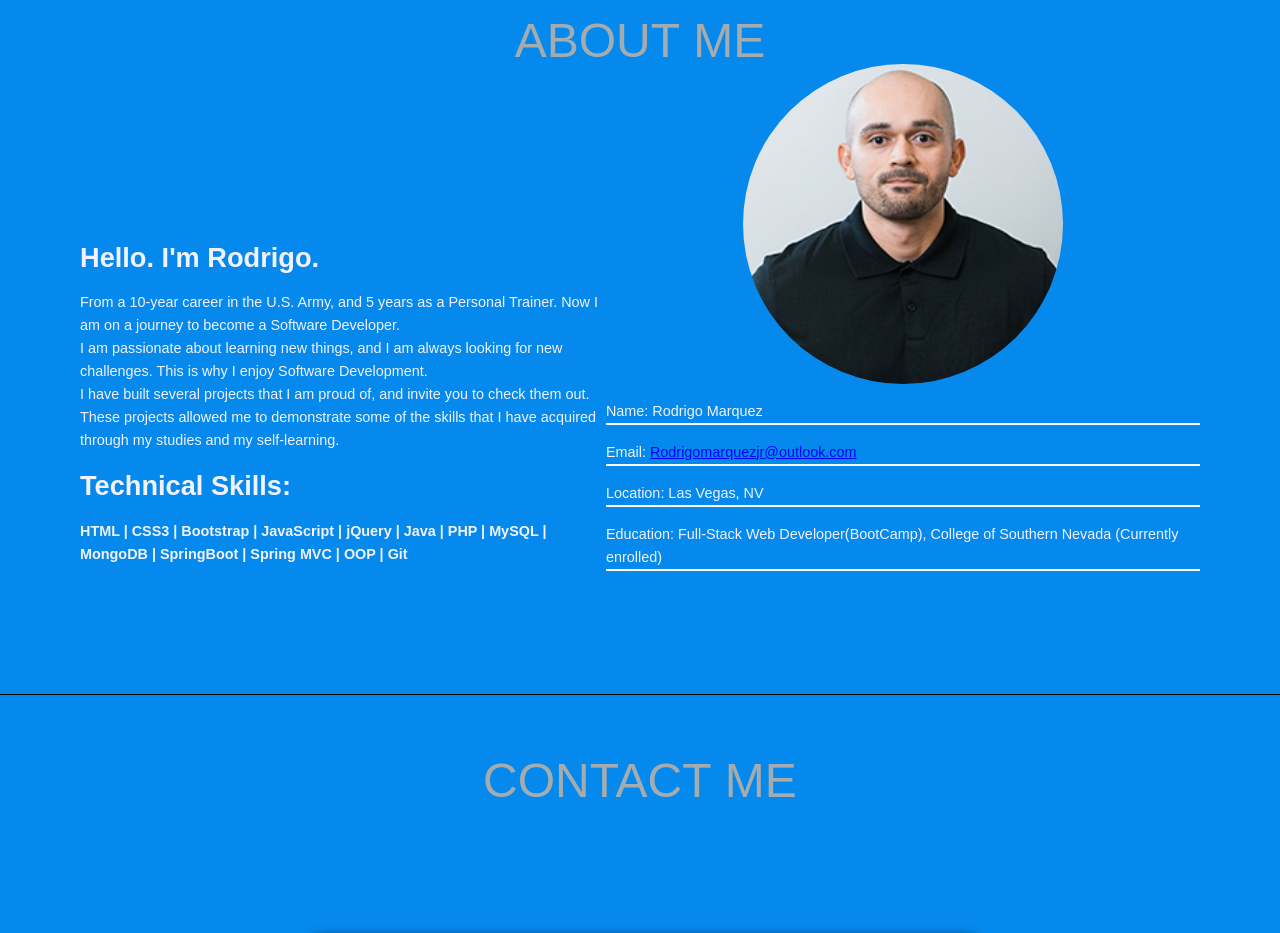
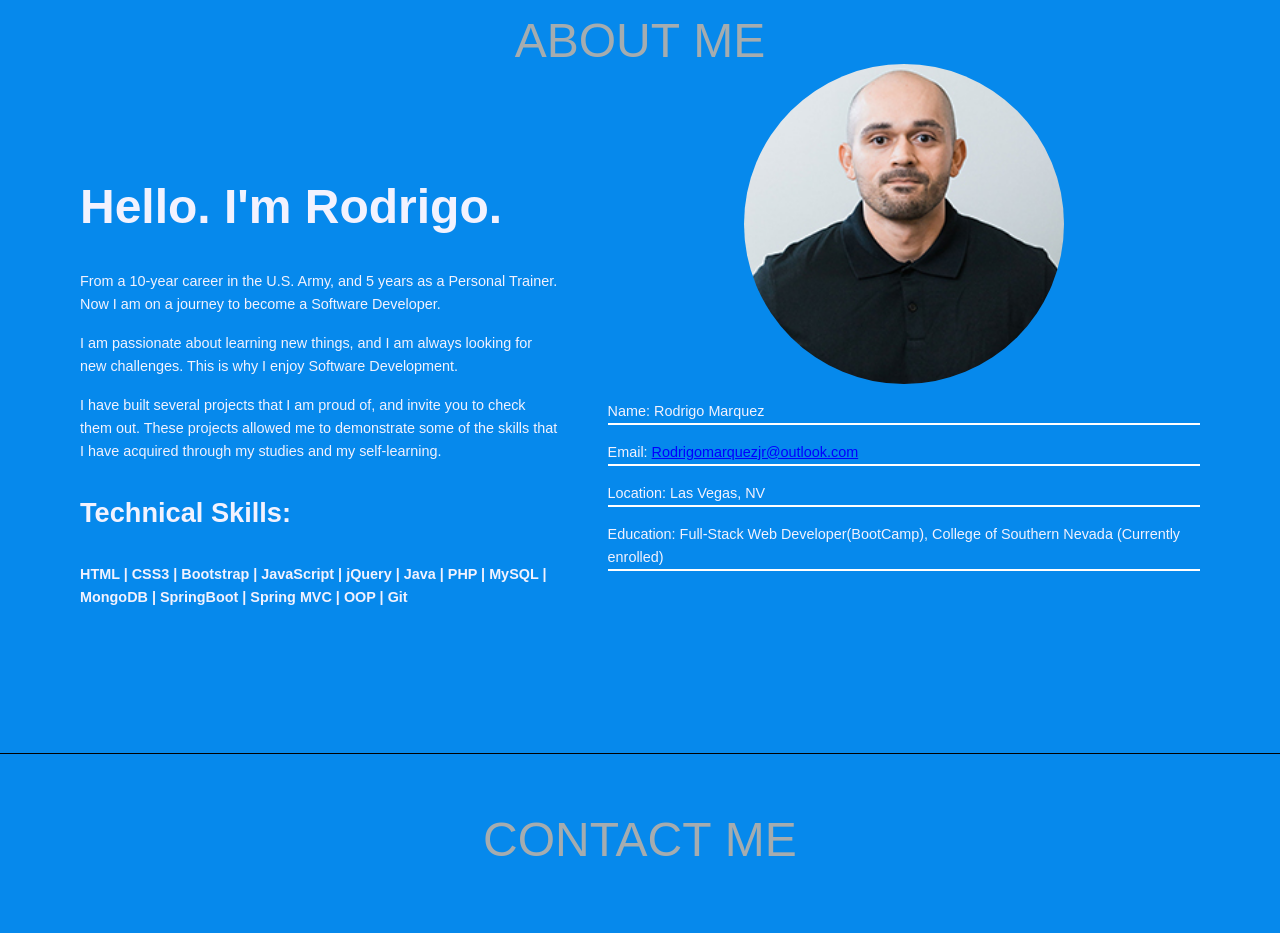
Before and after one commit to RodrigoM09/NewPortfolio, a website: page views/index.html in a window 1280 px wide. Shown: the part 2758-3691 px from the top of the page. Drawn offline with nearby package versions, Linux system fonts and the light colour scheme.

```diff
--- a/css/aboutMe.css
+++ b/css/aboutMe.css
@@ -7,7 +7,8 @@
     flex-direction: column;
     width: 50%;
     justify-content: center;
-    padding: 4rem 0 3rem;
+    padding: 0 3rem 4rem 0;
+    gap: 1rem;
 }
 .aboutMeBodyLeft > p:last-child{
     font-weight: bold;
--- a/views/index.html
+++ b/views/index.html
@@ -223,7 +223,7 @@
                         <div class="aboutMeBodyLeft fade-in from-left">
                             <div class="aboutMeHeader">
                                 <div class="aboutMeHeaderLeft">
-                                    <h2>Hello. I'm Rodrigo.</h2>
+                                    <h1>Hello. I'm Rodrigo.</h1>
                                 </div>
                             </div>
                             <p>
```
